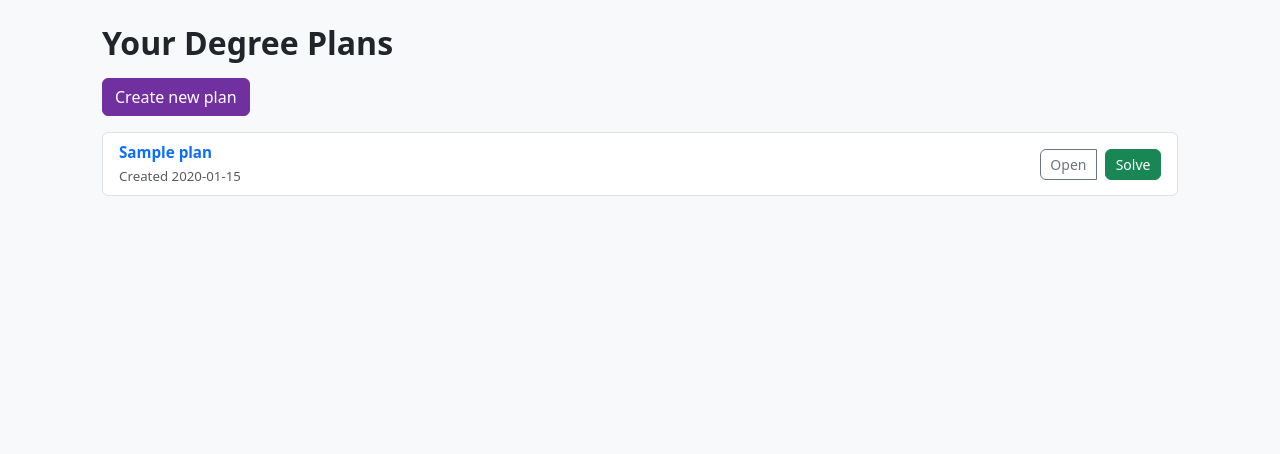
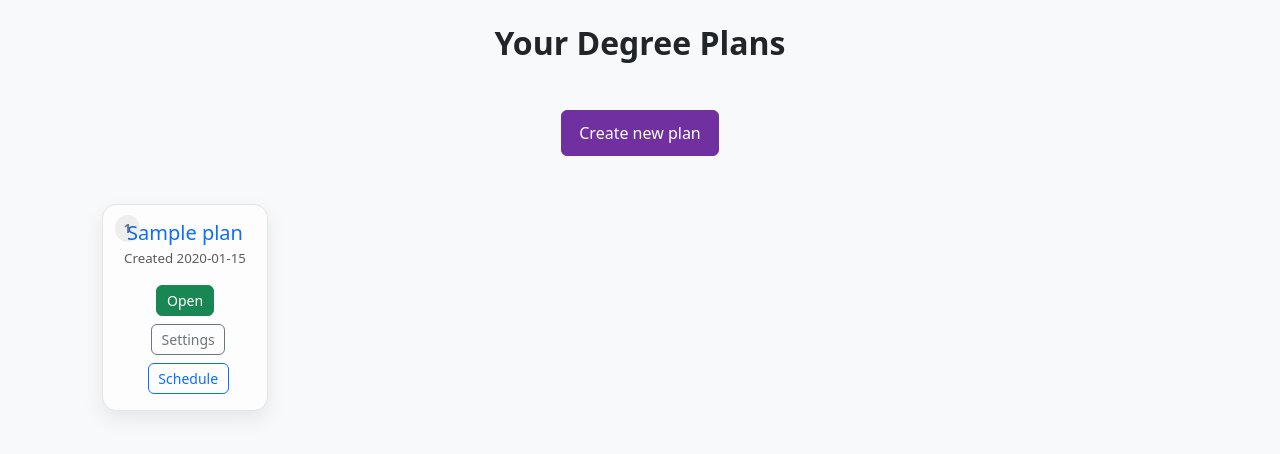
Before and after one commit to sarazoher/course-schedular, a Flask app: page /dashboard in a window 1280 px wide. Shown: the part 56-510 px from the top of the page. Run offline with Flask 3, Linux system fonts and the light colour scheme; a user stored in the database is signed in; tables that the repository leaves empty hold one stand-in row (values such as "Sample post").

Commit message:
Improve dashboard flow, forms, and schedule warnings UI
• Send logged-in users from the home page straight to the dashboard
• Redesign the dashboard to show plans as cards with clear buttons (Open, Settings, Schedule)
• Make login, register, and create-plan pages use the same clean, centered layout
• Let the schedule page load even when no solution exists yet (no forced redirect)
• Pass a clear “has solution / no solution” state to the schedule template
• Group solver warnings by type and show them in collapsible sections
• Show course names next to course codes in warnings when available
• Improve spacing, sizing, and visual clarity across forms, cards, and warnings
• No changes to solver logic, only UI and flow improvements

```diff
--- a/routes/plans.py
+++ b/routes/plans.py
@@ -16,7 +16,9 @@ from extensions import db
 
 @main_bp.route("/")
 def home():
-    # uses templates/home.html
+    # If logged in, go to the real entry point (Dashboard)
+    if current_user.is_authenticated:
+        return redirect(url_for("main.dashboard"))
     return render_template("home.html")
 
 
--- a/static/css/main.css
+++ b/static/css/main.css
@@ -14,6 +14,25 @@
   --unknown: #6b7280;
 }
 
+/* ==============================
+   Auth + Create forms (consistent layout)
+   ============================== */
+
+.form-shell {
+  max-width: 720px;
+  margin: 0 auto;
+}
+
+.form-card {
+  padding: 1.25rem 1.25rem;
+}
+
+.form-actions {
+  display: flex;
+  gap: 0.75rem;
+  align-items: center;
+  margin-top: 0.25rem;
+}
 /* ==============================
    Global layout tweaks
    ============================== */
@@ -147,3 +166,98 @@ form + .btn {
   background-color: var(--unknown);
   color: white;
 }
+
+/* ==============================
+            Warnings
+   ============================== */
+
+/* Warnings accordion typography */
+#warningsAccordion .accordion-button{
+  font-size: 1rem;        /* smaller than the default big header feel */
+  font-weight: 600;
+  padding-top: .75rem;
+  padding-bottom: .75rem;
+}
+
+.warn-explain{
+  font-size: 0.95rem;     /* bump explanation a bit */
+  line-height: 1.35;
+}
+
+/* Explanation shown once per warning-kind panel */
+.warn-kind-explain{
+  font-size: 0.95rem;     /* keep it aligned with header sizing */
+  line-height: 1.45;
+  color: #6c757d;
+  background: #f8f9fa;
+  border-left: 4px solid #ffc107;
+  padding: .5rem .75rem;
+  border-radius: .25rem;
+}
+
+/* Only the related/missing/external/unresolved token should pop */
+.warn-related-code{
+  color: #d63384;        /* Bootstrap pink */
+  background: none;
+  padding: 0;
+}
+.warn-related-name{
+  color: #d63384;
+}
+
+/* ==============================
+   Dashboard plan cards
+   ============================== */
+
+.plan-card {
+  background-color: #fdfdfd;               /* subtle contrast vs page bg */
+  border: 1px solid #e2e5ea;                /* clearer edge */
+  box-shadow: 0 8px 20px rgba(0, 0, 0, 0.08);
+  transition:
+    transform 0.12s ease,
+    box-shadow 0.12s ease,
+    background-color 0.12s ease;
+}
+
+.plan-card:hover {
+  background-color: #fafafa;                /* slightly darker on hover */
+  transform: translateY(-3px);
+  box-shadow: 0 14px 32px rgba(0, 0, 0, 0.16);
+}
+
+/* ==============================
+   Plan card numbering
+   ============================== */
+
+.plan-card-index{
+  position: absolute;
+  top: 10px;
+  left: 12px;
+  font-size: 0.8rem;
+  font-weight: 700;
+  color: #6b7280;
+  background: rgba(0,0,0,0.06);
+  border-radius: 999px;
+  padding: 0.25rem 0.55rem;
+}
+
+
+/* ==============================
+   Plan card sizing tweaks
+   ============================== */
+
+/* Make plan cards a bit narrower and taller (regardless of Bootstrap breakpoints) */
+.plan-card {
+  max-width: 320px;      /* narrower */
+  min-height: 190px;     /* taller */
+  margin-left: auto;     /* center inside the column */
+  margin-right: auto;    /* center inside the column */
+}
+
+/* Create plan button: taller without getting wider */
+.btn-create-plan {
+  padding-top: 0.6rem;
+  padding-bottom: 0.6rem;
+  padding-left: 1.1rem;
+  padding-right: 1.1rem;
+}
--- a/templates/dashboard.html
+++ b/templates/dashboard.html
@@ -1,49 +1,62 @@
 {% extends "base.html" %}
 
 {% block content %}
-  <h2 class="mb-3">Your Degree Plans</h2>
+  <div class="text-center mb-5">
+    <h2 class="mb-5">Your Degree Plans</h2>
 
-  <a href="{{ url_for('main.create_plan') }}" class="btn btn-primary mb-3">
+    <a href="{{ url_for('main.create_plan') }}" class="btn btn-primary btn-create-plan">
       Create new plan
     </a>
+  </div>
 
   {% if degree_plans %}
-    <ul class="list-group">
+    <div class="row g-3">
       {% for plan in degree_plans %}
-        <li class="list-group-item d-flex justify-content-between align-items-center">
+        <div class="col-12 col-md-6 col-lg-2">
+          <div class="card plan-card h-100 position-relative">
+            <span class="plan-card-index">
+              {{ loop.index }}
+            </span>
+
+            <div class="card-body d-flex flex-column text-center">
               <div>
-            <strong>
+                <h5 class="mb-1">
                   <a href="{{ url_for('main.view_plan', plan_id=plan.id) }}"
                     class="text-decoration-none">
                     {{ plan.name }}
                   </a>
-            </strong>
-            <br>
+                </h5>
+
                 {% if plan.created_at %}
-              <span class="text-muted small">
+                  <div class="text-muted small">
                     Created {{ plan.created_at.strftime("%Y-%m-%d") }}
-              </span>
+                  </div>
                 {% endif %}
               </div>
 
-          <div class="btn-group">
+              <div class="mt-3 d-flex justify-content-center gap-2 flex-wrap">
                 <a href="{{ url_for('main.view_plan', plan_id=plan.id) }}"
-               class="btn btn-outline-secondary btn-sm">
+                  class="btn btn-success btn-sm">
                   Open
                 </a>
 
-            <form method="POST"
-                  action="{{ url_for('main.solve_plan', plan_id=plan.id) }}"
-                  class="d-inline ms-2">
-              <button type="submit" class="btn btn-success btn-sm">
-                Solve
-              </button>
-            </form>
+                <a href="{{ url_for('main.plan_settings', plan_id=plan.id) }}"
+                  class="btn btn-outline-secondary btn-sm">
+                  Settings
+                </a>
+
+                <a href="{{ url_for('main.view_saved_schedule', plan_id=plan.id) }}"
+                  class="btn btn-outline-primary btn-sm">
+                  Schedule
+                </a>
               </div>
-        </li>
+            </div>
+          </div>
+        </div>
       {% endfor %}
-    </ul>
+    </div>
   {% else %}
+
     <p class="text-muted">
       No plans yet. When created, this page will show your degree plans.
     </p>
```
Also changed, not shown: routes/solver_routes.py (+29 -12 lines), templates/create_plan.html (+8 -2 lines), templates/home.html (+9 -2 lines), templates/login.html (+10 -1 lines), templates/plan_detail.html (+7 -9 lines), templates/plan_schedule.html (+80 -59 lines), templates/register.html (+10 -1 lines). Lines whose indentation alone changed are shown as unchanged.
